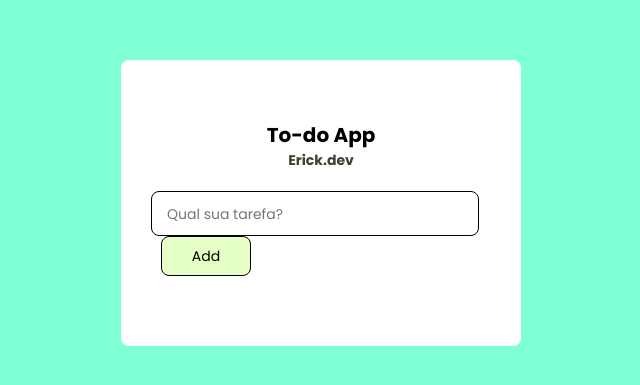
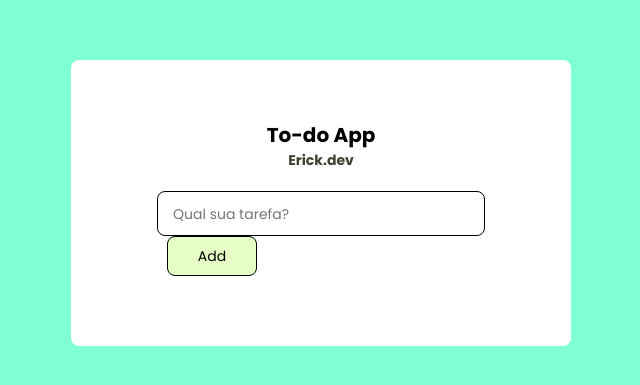
Before and after one commit to itseriqq/todoapp-react, a React (Create React App) app in the folder project/: page / in a window 1280 px wide. Shown: the part 197-582 px from the top of the page, without its empty margins (319-959 px from the left). Built offline with nearby package versions, Linux system fonts and the light colour scheme.

Commit message:
Testing rows andc cols

```diff
--- a/project/src/App.jsx
+++ b/project/src/App.jsx
@@ -32,8 +32,14 @@ function App() {
       <h1>To-do App</h1>
       <a className="link" href="http://itseriqq.github.io/portfolio" rel="noreferrer" target="_blank"><h2>Erick.dev</h2></a>
       <div>
+      <Row>
+      <Col xs={8}>
       <input type="text" placeholder="Qual sua tarefa?" value={inputText} onChange={(e) => setInputText(e.target.value)}/>
+      </Col>
+      <Col xs={4}>
       <button className="botaoAdicionarItem" onClick={handleAdicionaItem}>Add</button>
+      </Col>
+      </Row>
     </div>
 
     <ul className="lista">
--- a/project/src/styles.css
+++ b/project/src/styles.css
@@ -17,7 +17,7 @@ body {
     display: flex;
     flex-direction: column;
     align-items: center;
-    width: 400px;
+    width: 500px;
     background-color: #fff;
     padding: 30px;
     border-radius: 8px;
```
